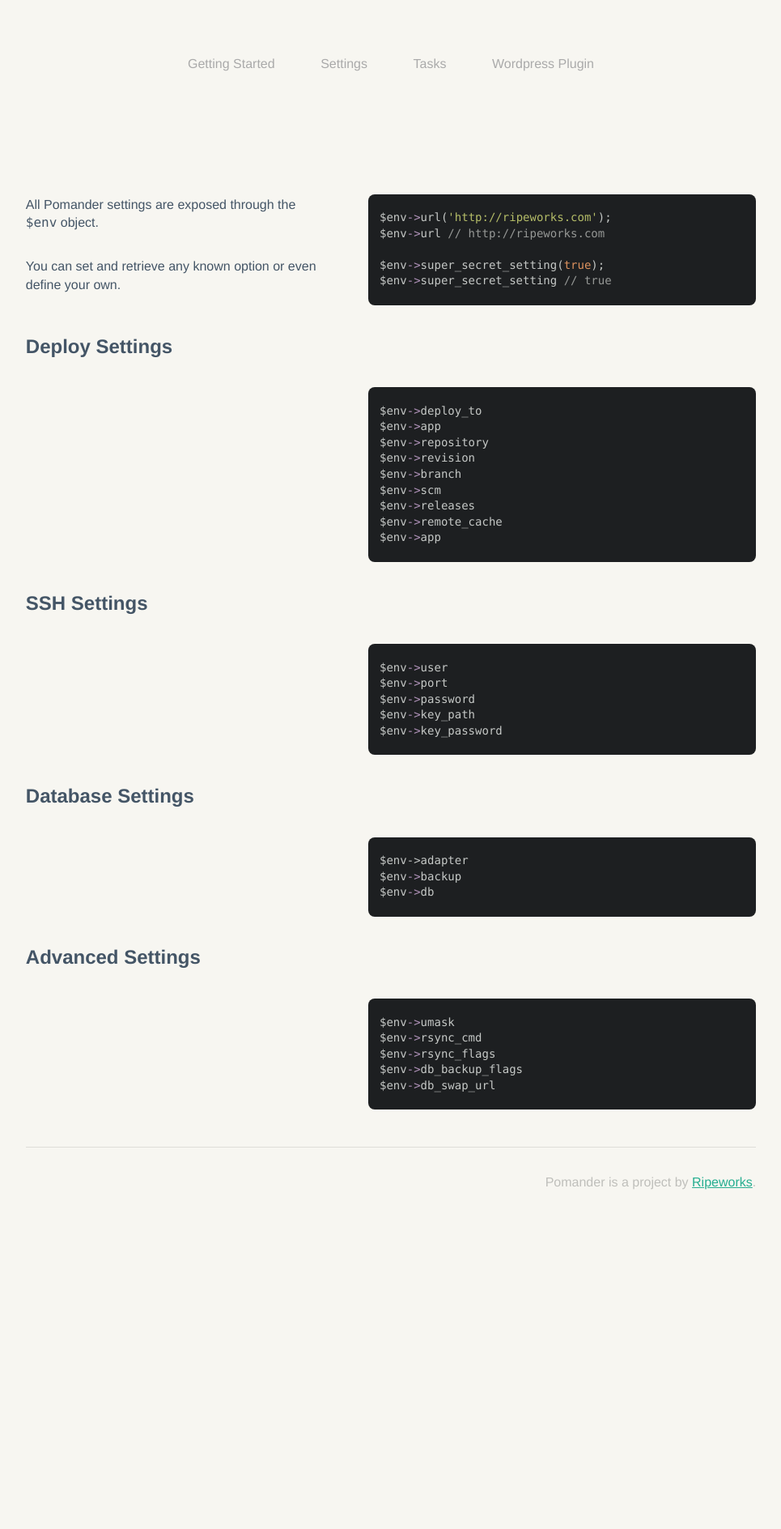
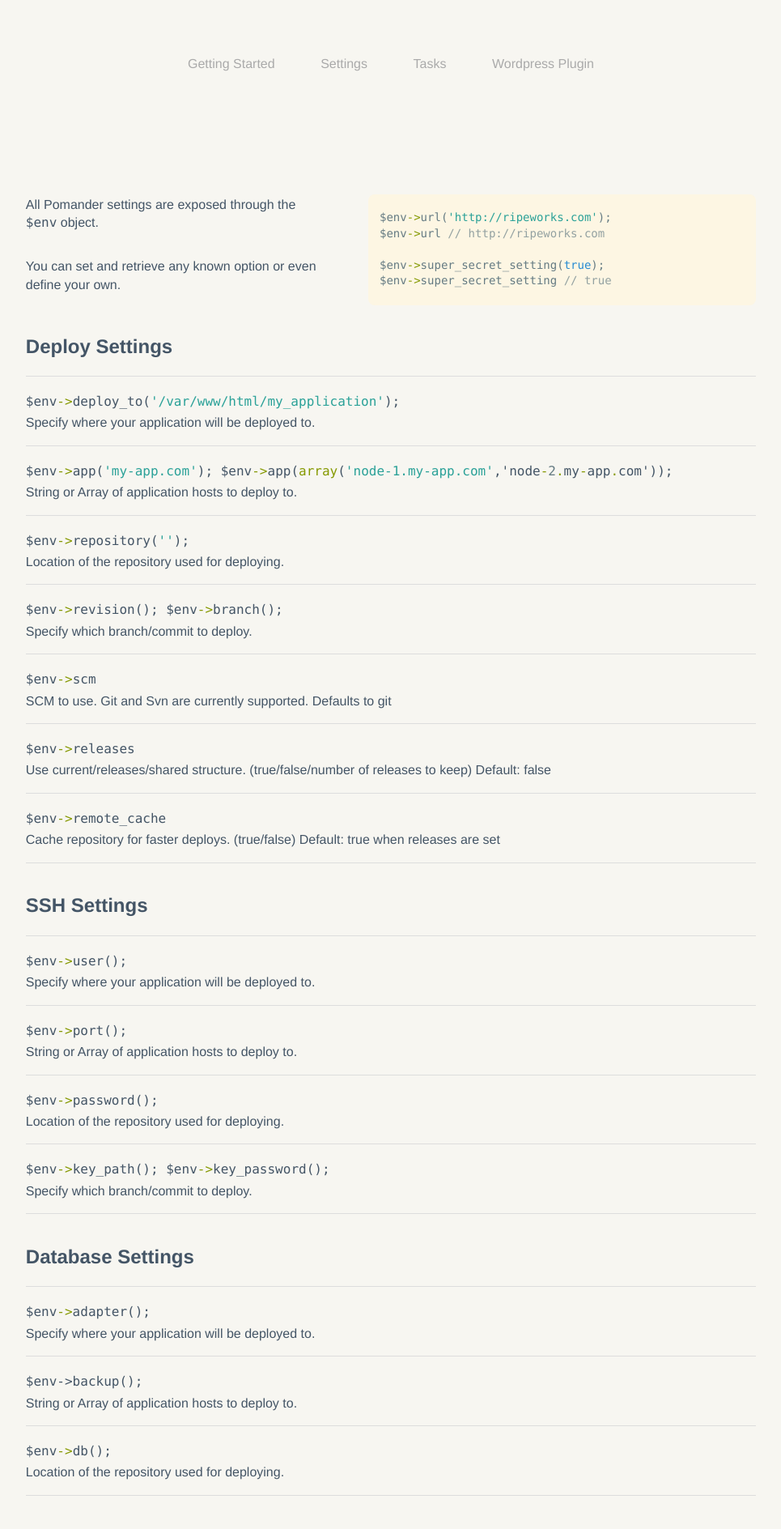
Before and after one commit to tamagokun/pomander, a Jekyll site: the page built from settings.html, in a window 1280 px wide. Shown: the part 376-2264 px from the top of the page at 81% size, without its empty margins (157-1122 px from the left). Built offline with Jekyll 4.4.1, drawn with Linux system fonts in a browser that asks for light colours; some web fonts are replaced; before the commit the page ends 1879 px from its top, so only the background shows below that; some of the changed text lies outside the part shown.

Commit message:
making some headway with all of the documentation.

```diff
--- a/_layouts/default.html
+++ b/_layouts/default.html
@@ -5,7 +5,7 @@
 	<meta charset="utf-8" />
 	<meta name="viewport" content="width=device-width">
 	<link rel="stylesheet" href="css/site.css" type="text/css" charset="utf-8">
-	<link rel="stylesheet" href="css/tomorrow-night.css" type="text/css" charset="utf-8">
+	<link rel="stylesheet" href="css/syntax.css" type="text/css" charset="utf-8">
 </head>
 <body>
 	<header>
--- a/css/site.css
+++ b/css/site.css
@@ -53,7 +53,8 @@ section:after {
 }
 
 @media all and (min-width: 768px) {
-	.annotate p {
+	.annotate p,
+	.annotate ul {
 		clear: left;
 		float: left;
 		width: 40%;
@@ -117,3 +118,30 @@ footer p {
 	padding: 2em 0 1em;
 	border-top: 1px solid #deddd9;
 }
+
+.settings {
+	list-style: none;
+	margin: 1em 0;
+	padding: 0;
+	border-top: 1px solid #ddd;
+}
+
+.settings li {
+	border-bottom: 1px solid #ddd;
+}
+
+.settings li > code {
+	margin-top: 1em;
+	padding: .25em 0;
+	display: inline-block;
+}
+
+.settings p {
+	/* display: inline-block; */
+	margin-top: 0;
+}
+
+.disclaimer {
+	text-align: center;
+	font-style: italic;
+}
--- /dev/null
+++ b/css/syntax.css
@@ -0,0 +1,123 @@
+/**
+ * Solairzed Light modified for inline <code>s
+ */
+pre {
+	background: #fdf6e3; /* base3 */
+	color: #657b83; /* base00 */
+}
+
+code .comment {
+	color: #93a1a1; /* base1 */
+}
+
+code .constant {
+	color: #657b83; /* base00 */
+}
+
+code .constant.language {
+	color: #268bd2; /* blue */
+}
+
+code .constant.regexp {
+	color: #2aa198; /* cyan */
+}
+
+code .storage {
+	color: #268bd2; /* blue */
+}
+
+code .string, code .comment.docstring {
+	color: #2aa198; /* cyan */
+}
+
+code .support.tag.script, pre .support.tag.style {
+	color: #2aa198; /* cyan */
+}
+
+code .string.regexp {
+	color: #2aa198; /* cyan */
+}
+
+code .string.regexp.open, code .string.regexp.close {
+	color: #2aa198; /* cyan */
+}
+
+code .keyword, code .selector {
+	color: #859900; /* green */
+}
+
+code .inherited-class {
+	font-style: italic;
+}
+
+code .entity {
+	color: #b58900; /* yellow */
+}
+
+code .support, *[data-language="c"] .function.call {
+	color: #859900; /* green */
+}
+
+code .support.method {
+	color: #657b83; /* base00 */
+}
+
+code .support.property {
+	color: #657b83; /* base00 */
+}
+
+code .variable.global, code .variable.class, code .variable.instance {
+	color: #657b83; /* base00 */
+}
+
+/**
+ * Tomorrow Night theme
+ *
+ * @author Chris Kempson
+ * @author skim
+ * @version 1.0.0
+ */
+pre {
+	word-wrap: break-word;
+	margin: 0px;
+	padding: 10px;
+	font-size: 14px;
+	margin-bottom: 20px;
+}
+
+pre.terminal {
+	background-color: #1d1f21;
+	color: #c5c8c6;
+}
+
+pre, code {
+	font-family: 'Monaco', courier, monospace;
+}
+
+pre.terminal .comment {
+	color: #969896;
+}
+
+pre.terminal .variable.global, pre.terminal .variable.class, pre.terminal .variable.instance {
+	color: #cc6666; /* red */
+}
+
+pre.terminal .constant.numeric, pre.terminal .constant.language, pre.terminal .constant.hex-color, pre.terminal .keyword.unit {
+	color: #de935f; /* orange */
+}
+
+pre.terminal .constant, pre.terminal .entity, pre.terminal .entity.class, pre.terminal .support {
+	color: #f0c674; /* yellow */
+}
+
+pre.terminal .constant.symbol, pre.terminal .string {
+	color: #b5bd68; /* green */
+}
+
+pre.terminal .entity.function, pre.terminal .support.css-property, pre.terminal .selector {
+	color: #81a2be; /* blue */
+}
+
+pre.terminal .keyword, pre.terminal .storage {
+	color: #b294bb; /* purple */
+}
--- a/css/tomorrow-night.css
+++ /dev/null
@@ -1,48 +0,0 @@
-/**
- * Tomorrow Night theme
- *
- * @author Chris Kempson
- * @author skim
- * @version 1.0.0
- */
-pre {
-    background-color: #1d1f21;
-    word-wrap: break-word;
-    margin: 0px;
-    padding: 10px;
-    color: #c5c8c6;
-    font-size: 14px;
-    margin-bottom: 20px;
-}
-
-pre, code {
-    font-family: 'Monaco', courier, monospace;
-}
-
-pre .comment {
-    color: #969896;
-}
-
-pre .variable.global, pre .variable.class, pre .variable.instance {
-    color: #cc6666; /* red */
-}
-
-pre .constant.numeric, pre .constant.language, pre .constant.hex-color, pre .keyword.unit {
-    color: #de935f; /* orange */
-}
-
-pre .constant, pre .entity, pre .entity.class, pre .support {
-    color: #f0c674; /* yellow */
-}
-
-pre .constant.symbol, pre .string {
-    color: #b5bd68; /* green */
-}
-
-pre .entity.function, pre .support.css-property, pre .selector {
-    color: #81a2be; /* blue */
-}
-
-pre .keyword, pre .storage {
-    color: #b294bb; /* purple */
-}
--- a/getting-started.html
+++ b/getting-started.html
@@ -32,7 +32,7 @@ $ touch deploy/experiment.php
 <section class="annotate">
 	<h2>3. Prepare environment for deployment</h2>
 	<p>This will create the proper directory structure for your deployments on the server, and yell at you if it doesn't have the proper permissions.</p>
-	<pre><code data-language="shell">
+	<pre class="terminal"><code data-language="shell">
 $ pom staging deploy:setup
 	</code></pre>
 </section>
--- a/settings.html
+++ b/settings.html
@@ -13,51 +13,102 @@ $env->super_secret_setting // true
 	</code></pre>
 	<p>You can set and retrieve any known option or even define your own.</p>
 </section>
-<section class="annotate">
+<section>
 	<h2>Deploy Settings</h2>
-	<p>
-	</p>
-	<pre><code data-language="php">
-$env->deploy_to
-$env->app
-$env->repository
-$env->revision
-$env->branch
-$env->scm
-$env->releases
-$env->remote_cache
-$env->app
-	</code></pre>
+	<ul class="settings">
+		<li>
+			<code data-language="php">$env->deploy_to('/var/www/html/my_application');</code>
+			<p>Specify where your application will be deployed to.</p>
+		</li>
+		<li>
+			<code data-language="php">$env->app('my-app.com'); $env->app(array('node-1.my-app.com','node-2.my-app.com'));</code>
+			<p>String or Array of application hosts to deploy to.</p>
+		</li>
+		<li>
+			<code data-language="php">$env->repository('');</code>
+			<p>Location of the repository used for deploying.</p>
+		</li>
+		<li>
+			<code data-language="php">$env->revision(); $env->branch();</code>
+			<p>Specify which branch/commit to deploy.</p>
+		</li>
+		<li>
+			<code data-language="php">$env->scm</code>
+			<p>SCM to use. Git and Svn are currently supported. Defaults to git</p>
+		</li>
+		<li>
+			<code data-language="php">$env->releases</code>
+			<p>Use current/releases/shared structure. (true/false/number of releases to keep) Default: false</p>
+		</li>
+		<li>
+			<code data-language="php">$env->remote_cache</code>
+			<p>Cache repository for faster deploys. (true/false) Default: true when releases are set</p>
+		</li>
+	</ul>
 </section>
-<section class="annotate">
+<section>
 	<h2>SSH Settings</h2>
-	<p>
-	</p>
-	<pre><code data-language="php">
-$env->user
-$env->port
-$env->password
-$env->key_path
-$env->key_password
-	</code></pre>
+	<ul class="settings">
+		<li>
+			<code data-language="php">$env->user();</code>
+			<p>Specify where your application will be deployed to.</p>
+		</li>
+		<li>
+			<code data-language="php">$env->port();</code>
+			<p>String or Array of application hosts to deploy to.</p>
+		</li>
+		<li>
+			<code data-language="php">$env->password();</code>
+			<p>Location of the repository used for deploying.</p>
+		</li>
+		<li>
+			<code data-language="php">$env->key_path(); $env->key_password();</code>
+			<p>Specify which branch/commit to deploy.</p>
+		</li>
+	</ul>
 </section>
-<section class="annotate">
+<section>
 	<h2>Database Settings</h2>
-	<p></p>
-	<pre><code data-language="php">
-$env->adapter
-$env->backup
-$env->db
-	</code></pre>
+	<ul class="settings">
+		<li>
+			<code data-language="php">$env->adapter();</code>
+			<p>Specify where your application will be deployed to.</p>
+		</li>
+		<li>
+			<code data-language="php">$env->backup();</code>
+			<p>String or Array of application hosts to deploy to.</p>
+		</li>
+		<li>
+			<code data-language="php">$env->db();</code>
+			<p>Location of the repository used for deploying.</p>
+		</li>
+	</ul>
 </section>
-<section class="annotate">
+<section>
 	<h2>Advanced Settings</h2>
-	<p></p>
-	<pre><code data-language="php">
-$env->umask
-$env->rsync_cmd
-$env->rsync_flags
-$env->db_backup_flags
-$env->db_swap_url
-	</code></pre>
+	<ul class="settings">
+		<li>
+			<code data-language="php">$env->umask();</code>
+			<p>Specify where your application will be deployed to.</p>
+		</li>
+		<li>
+			<code data-language="php">$env->rsync_cmd();</code>
+			<p>String or Array of application hosts to deploy to.</p>
+		</li>
+		<li>
+			<code data-language="php">$env->rsync_flags();</code>
+			<p>String or Array of application hosts to deploy to.</p>
+		</li>
+		<li>
+			<code data-language="php">$env->db_backup_flags();</code>
+			<p>Location of the repository used for deploying.</p>
+		</li>
+		<li>
+			<code data-language="php">$env->db_swap_url();</code>
+			<p>If you are merging a database backup and the <code>$env-&gt;url</code> of the two environments differ, Pomander will attempt to replace all occurances of the urls. Set this option to <code>false</code> to prevent Pomander from doing that.</p>
+		</li>
+	</ul>
 </section>
+<section>
+	<p class="disclaimer">If there are any settings in need that are preventing you from using Pomander, please submit an <a href="https://github.com/tamagokun/pomander/issues">Issue</a>.</p>
+</section>
```
Also changed, not shown: tasks.html (+43 -14 lines).
